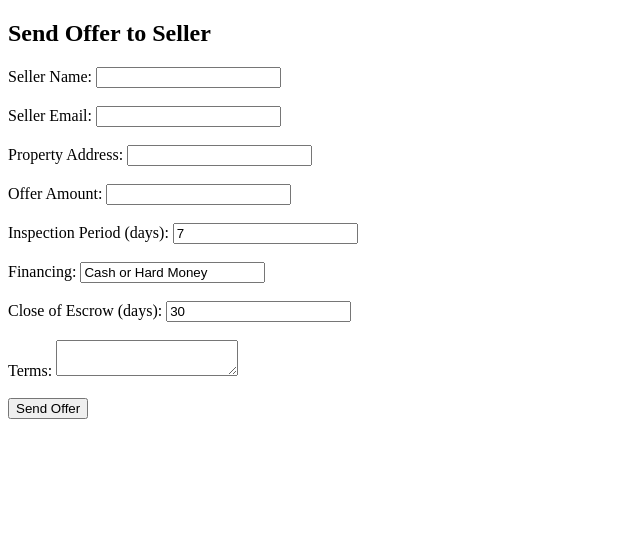
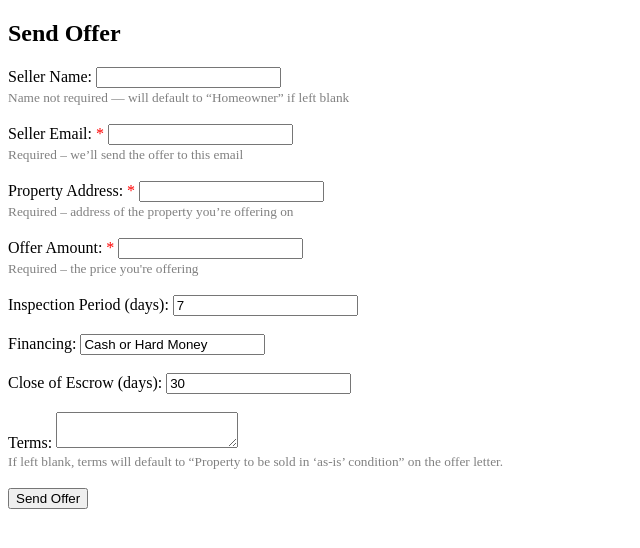
Before and after one commit to keveninman1223/send_offer, a Flask app: page / in a window 1280 px wide. Shown: the top 548 px of the page, without its empty margins (0-640 px from the left). Run offline with Flask 3, Linux system fonts and the light colour scheme.

Commit message:
update: changes made to send_offer html

```diff
--- a/app.py
+++ b/app.py
@@ -212,7 +212,7 @@ def send_offer():
     Financing: {financing} <br>
     Close of Escrow: {close_of_escrow} days <br>
     Terms: {terms} <br>
-    <br><strong>Check your email for the offer!</strong>
+    <br><strong>Your offer has been sent!</strong>
     """
 
 
--- a/templates/send_offer.html
+++ b/templates/send_offer.html
@@ -6,21 +6,25 @@
     <title>Send Offer</title>
 </head>
 <body>
-    <h2>Send Offer to Seller</h2>
+    <h2>Send Offer</h2>
     <form action="/send_offer" method="post">
+
         <label for="seller_name">Seller Name:</label>
-        <input type="text" name="seller_name"><br><br>
+        <input type="text" name="seller_name"><br>
+        <small style="color:gray;">Name not required — will default to “Homeowner” if left blank</small><br><br>
 
-        <label for="email">Seller Email:</label>
-        <input type="email" name="email" required><br><br>
+        <label for="email">Seller Email: <span style="color:red">*</span></label>
+        <input type="email" name="email" required><br>
+        <small style="color:gray;">Required – we’ll send the offer to this email</small><br><br>
 
-        <label for="address">Property Address:</label>
-        <input type="text" name="address" required><br><br>
+        <label for="address">Property Address: <span style="color:red">*</span></label>
+        <input type="text" name="address" required><br>
+        <small style="color:gray;">Required – address of the property you’re offering on</small><br><br>
 
-        <label for="offer">Offer Amount:</label>
-        <input type="number" name="offer" required><br><br>
+        <label for="offer">Offer Amount: <span style="color:red">*</span></label>
+        <input type="number" name="offer" required><br>
+        <small style="color:gray;">Required – the price you're offering</small><br><br>
 
-        <!-- New fields added here -->
         <label for="inspection_period">Inspection Period (days):</label>
         <input type="number" name="inspection_period" value="7" required><br><br>
 
@@ -29,10 +33,10 @@
 
         <label for="close_of_escrow">Close of Escrow (days):</label>
         <input type="number" name="close_of_escrow" value="30" required><br><br>
-        <!-- End of new fields -->
 
         <label for="terms">Terms:</label>
-        <textarea name="terms"></textarea><br><br>
+        <textarea name="terms"></textarea><br>
+        <small style="color:gray;">If left blank, terms will default to “Property to be sold in ‘as-is’ condition” on the offer letter.</small><br><br>
 
         <button type="submit">Send Offer</button>
     </form>
```
